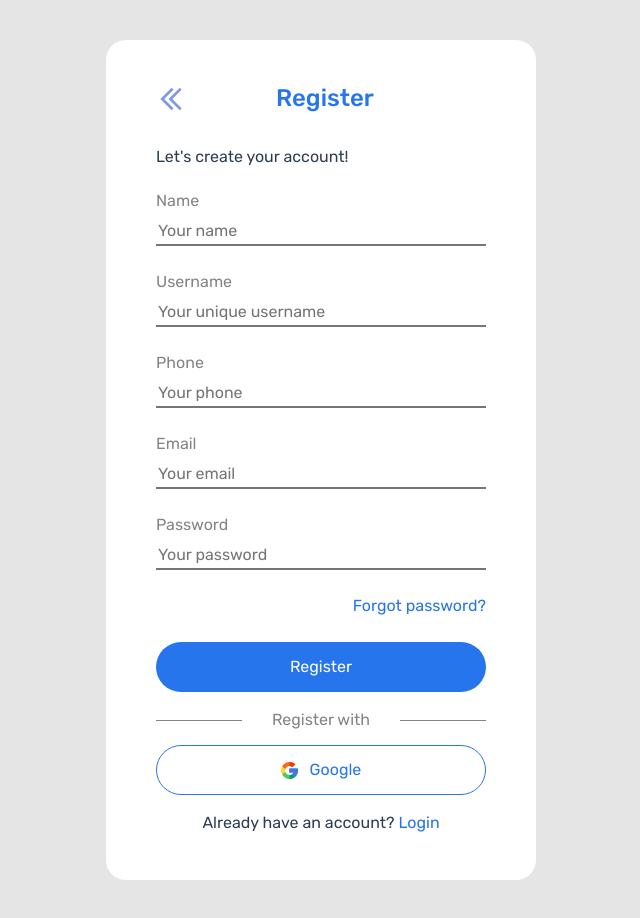
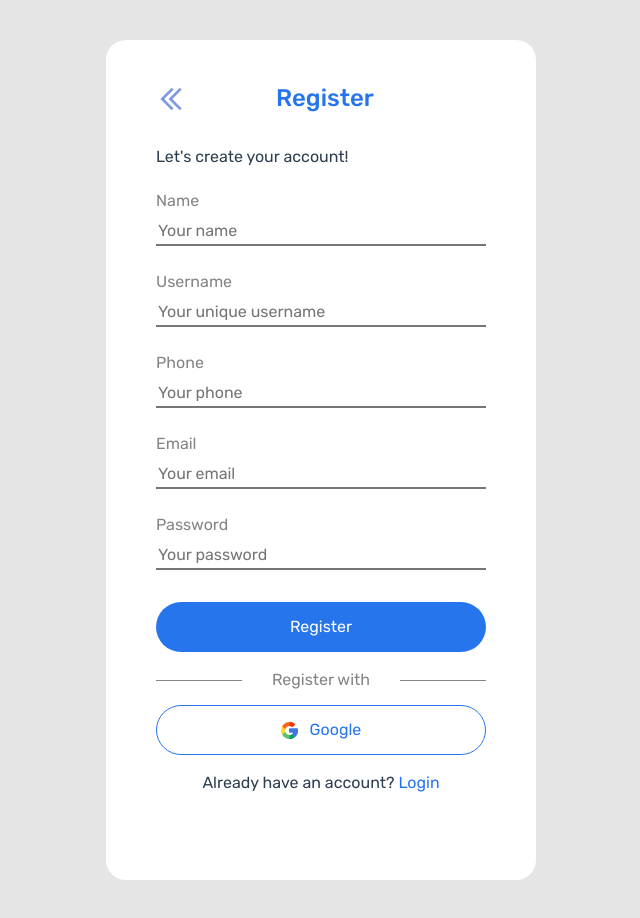
Before and after one commit to careerdimasprayoga/DiJava, a Vue app: page /register in a window 1280 px wide. Shown: the top 918 px of the page, without its empty margins (319-959 px from the left). Built offline with nearby package versions, Linux system fonts and the light colour scheme; what vue-sweetalert2 would draw is missing.

Commit message:
:lipstick: remove forgot password on register

```diff
--- a/src/views/auth/register.vue
+++ b/src/views/auth/register.vue
@@ -63,7 +63,6 @@
             class="float-left font-theme customInput mb-4"
             placeholder="Your password"
           />
-          <p class="font-theme-c1 mt-5 text-right">Forgot password?</p>
         </b-col>
         <b-col xl="12">
           <b-button class="customButton font-theme mt-2" variant="primary">
```
